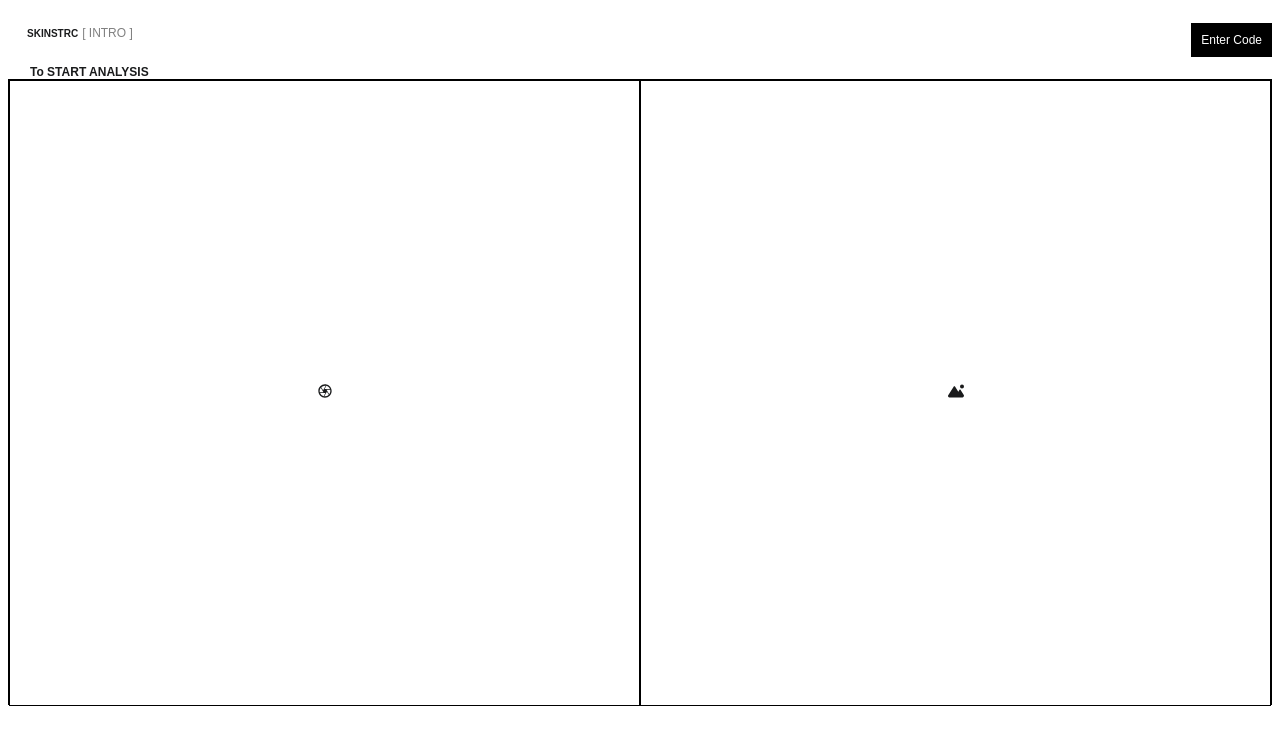
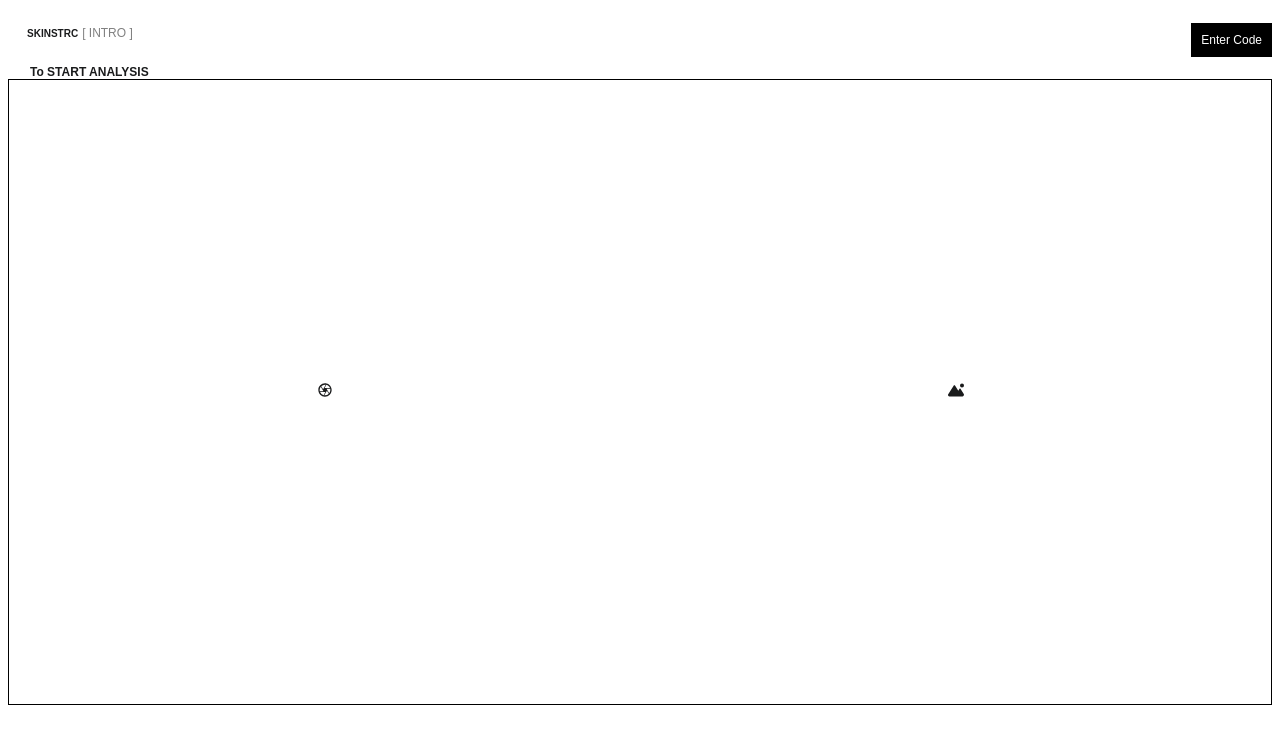
Before and after one commit to KamalRaghe/Skinstric, a Next.js app: page /result in a window 1280 px wide. Shown: the top 744 px of the page. Built offline with nearby package versions, Linux system fonts and the light colour scheme.

Commit message:
first commit

```diff
--- a/app/result/page.js
+++ b/app/result/page.js
@@ -47,10 +47,10 @@ export default function ScanPage() {
             To START ANALYSIS
         </div>
       <div className="border" style={{height:"78vh",display:"flex"}}>
-        <div className="border center"  style={{width:"50%",height:"100%"}}>
+        <div className="center"  style={{width:"50%",height:"100%"}}>
             <div style={{}}><MdOutlineCamera /></div>
         </div>
-        <div className="border center"  style={{width:"50%",height:"100%"}}>
+        <div className="center"  style={{width:"50%",height:"100%"}}>
             <div style={{}}><FaMountainSun/> </div>
         </div>
       </div>
```
